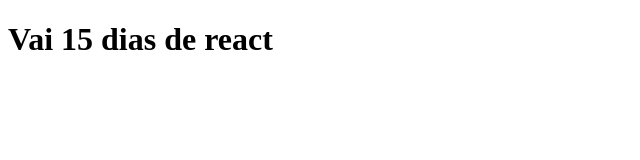
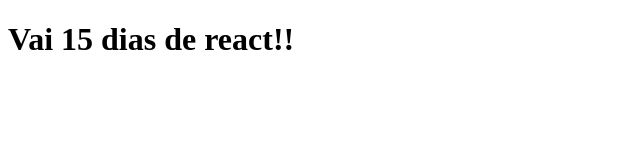
Before and after one commit to danilomacb/15dias-de-react, a React (Create React App) app: page / in a window 1280 px wide. Shown: the top 160 px of the page, without its empty margins (0-640 px from the left). Built offline with nearby package versions, Linux system fonts and the light colour scheme.

Commit message:
trocar de um component statefull para um stateless

```diff
--- a/src/App.js
+++ b/src/App.js
@@ -1,11 +1,5 @@
-import React, { Component } from 'react';
+import React from 'react';
 
-class App extends Component {
-  render() {
-    return (
-      <h1>Vai 15 dias de react</h1>
-    );
-  }
-}
+const App = () => <h1>Vai 15 dias de react!!</h1>
 
 export default App;
```
